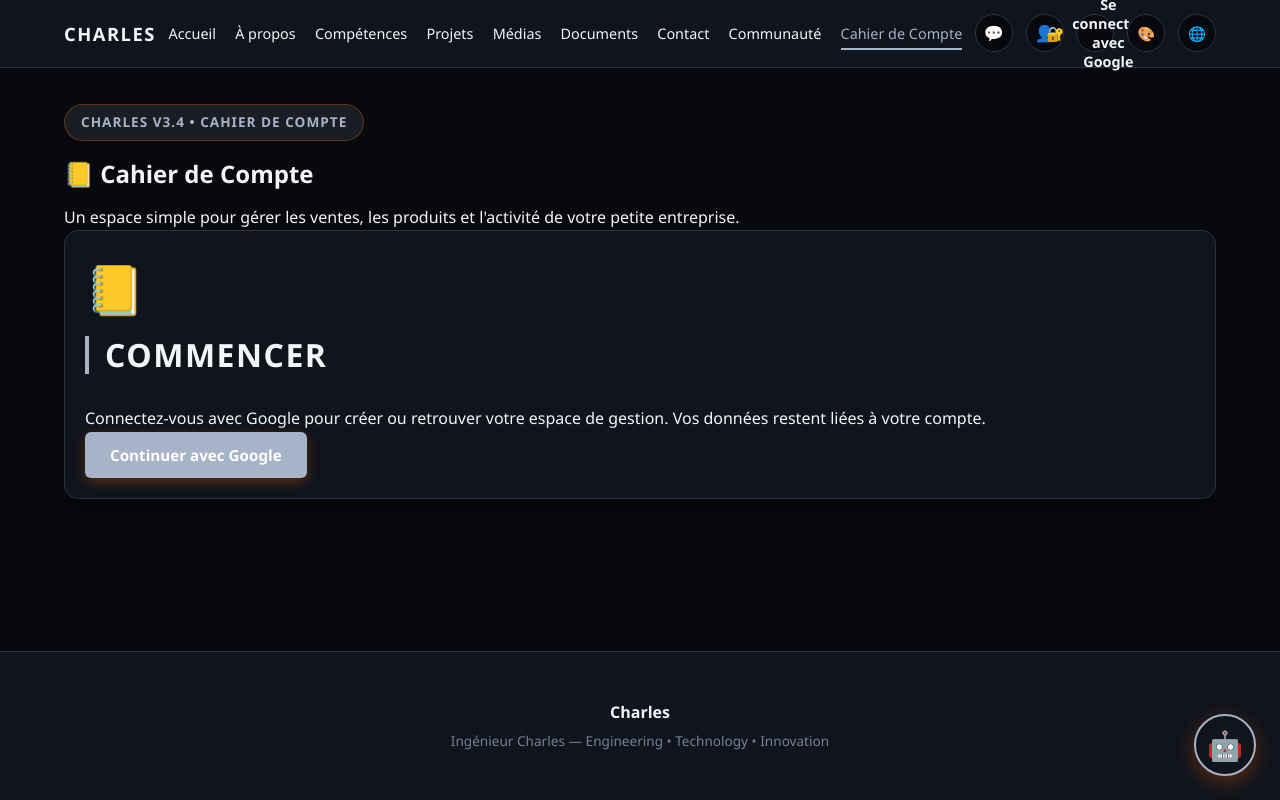
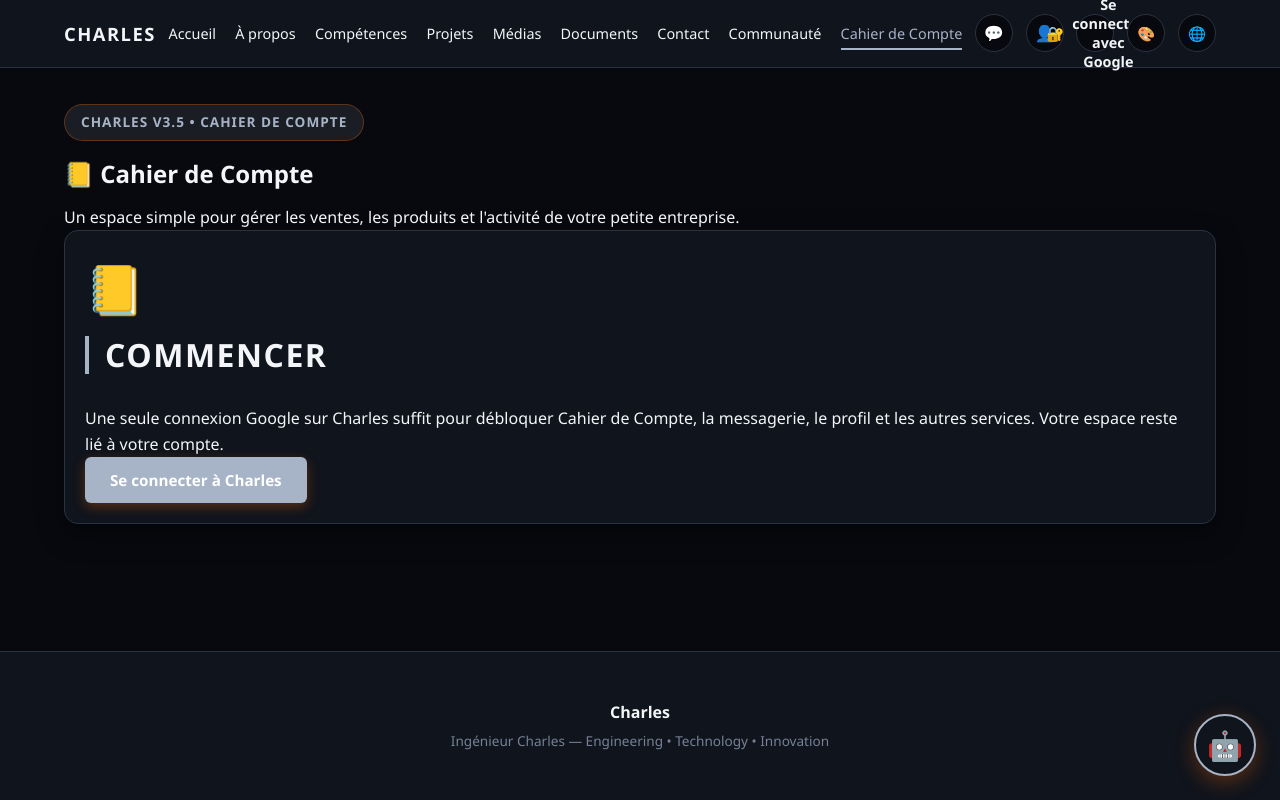
Before and after one commit to CHARTECH2024-web/Charles, a plain HTML site: page cahier-compte.html in a window 1280 px wide. Drawn offline with Linux system fonts and the light colour scheme; no server answers.

Commit message:
feat(v3.5): explain one-time Charles account access

```diff
--- a/cahier-compte.html
+++ b/cahier-compte.html
@@ -12,7 +12,7 @@
 <div id="site-header"></div>
 <main class="page-shell cahier-page">
   <section class="page-header">
-    <span class="hero-badge">CHARLES V3.4 • CAHIER DE COMPTE</span>
+    <span class="hero-badge">CHARLES V3.5 • CAHIER DE COMPTE</span>
     <h1>📒 Cahier de Compte</h1>
     <p>Un espace simple pour gérer les ventes, les produits et l'activité de votre petite entreprise.</p>
   </section>
@@ -20,8 +20,8 @@
   <section id="cahier-login" class="cahier-card">
     <div class="cahier-icon">📒</div>
     <h2>Commencer</h2>
-    <p>Connectez-vous avec Google pour créer ou retrouver votre espace de gestion. Vos données restent liées à votre compte.</p>
-    <button id="cahier-login-btn" class="btn btn-primary">Continuer avec Google</button>
+    <p>Une seule connexion Google sur Charles suffit pour débloquer Cahier de Compte, la messagerie, le profil et les autres services. Votre espace reste lié à votre compte.</p>
+    <button id="cahier-login-btn" class="btn btn-primary">Se connecter à Charles</button>
     <p id="cahier-login-error" class="form-error" hidden></p>
   </section>
 
```
